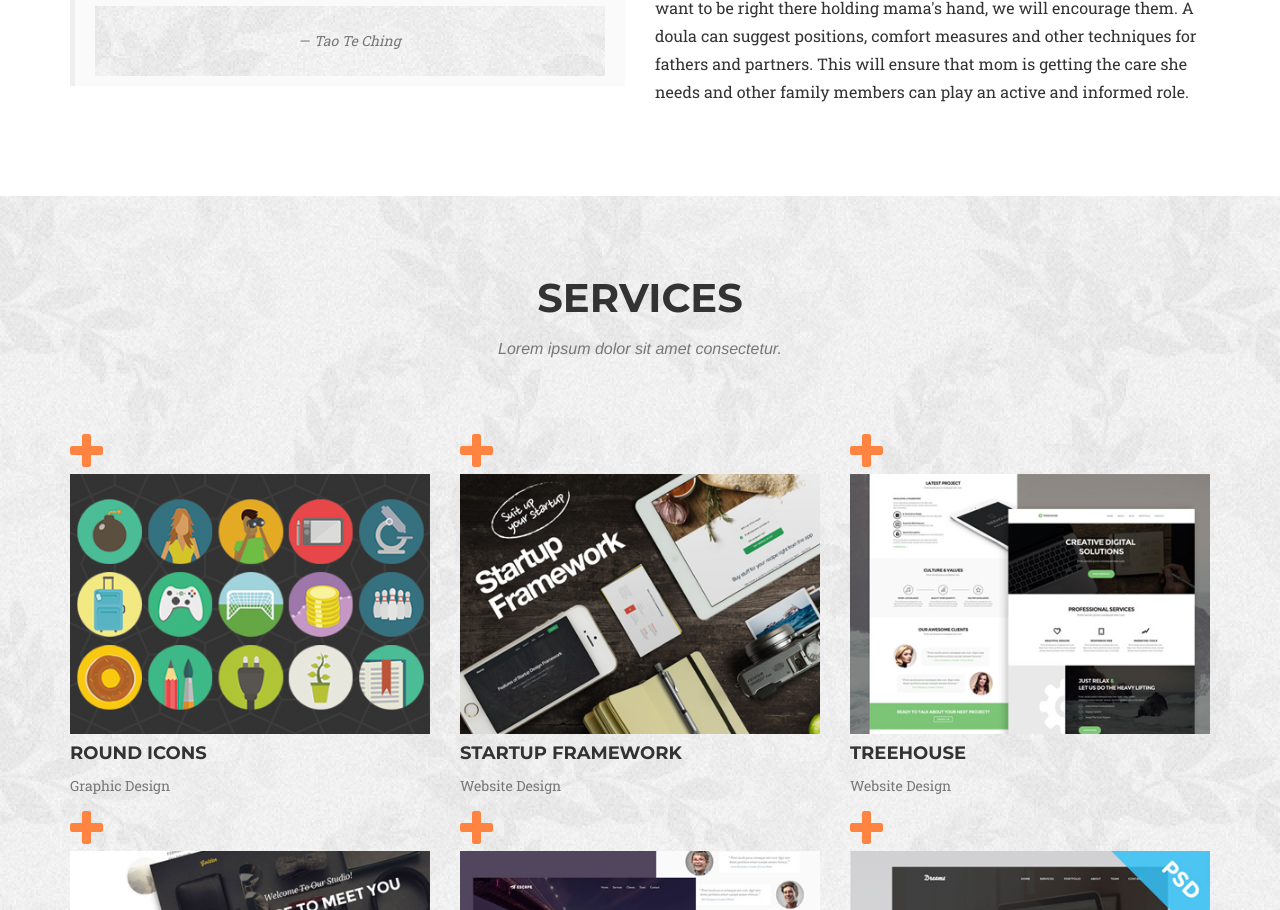
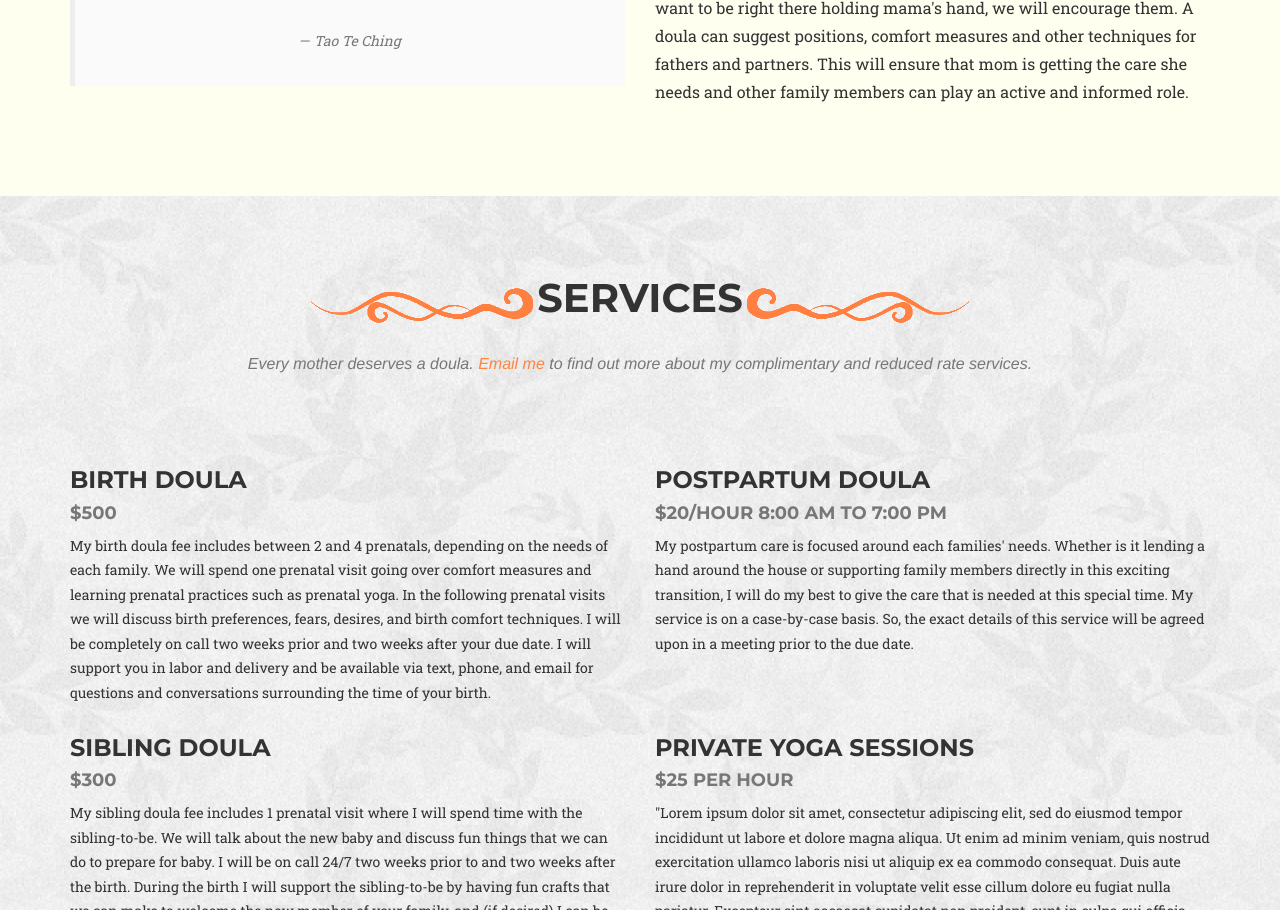
Before and after one commit to cheenbabes/ombaby, a plain HTML site: page index.html in a window 1280 px wide. Shown: the part 1890-2800 px from the top of the page. Drawn offline with nearby package versions, Linux system fonts and the light colour scheme; a script that the page names is missing; a web font is replaced by a local one.

Commit message:
services section and updated images

```diff
--- a/css/agency.css
+++ b/css/agency.css
@@ -681,6 +681,16 @@
     margin: 50px auto;
 }
 
+
+section#doula {
+/*
+    background-image: url(../img/yellowbackgroundpattern_opaque.jpg);
+    background-position: center;
+    background-repeat: repeat;
+*/
+    background-color: #fffff0;
+}
+
 section#services {
     background-image: url(../img/grey_leaves.png);
     background-position: center;
@@ -755,8 +765,6 @@
 footer {
     padding: 25px 0;
     text-align: center;
-    background-image: url(../img/grey_leaves.png);
-    background-repeat: repeat;
 }
 
 footer span.copyright {
--- a/index.html
+++ b/index.html
@@ -96,9 +96,9 @@
             <div class="row">
                 <div class="col-lg-12 text-center">
                     <div class="inline-image">
-                        <img src="img/orange_left.png">
+                        <img src="img/orange_left_blank.png">
                         <h2 class="section-heading">    What is a doula?    </h2>
-                        <img src="img/orange_right.png">
+                        <img src="img/orange_right_blank.png">
                     </div>
                     <h3 class="section-subheading text-muted">A doula is a professional who is trained to provide support for families before, after, and during birth</h3>
                 </div>
@@ -157,97 +157,44 @@
         <div class="container">
             <div class="row">
                 <div class="col-lg-12 text-center">
-                    <h2 class="section-heading">Services</h2>
-                    <h3 class="section-subheading text-muted">Lorem ipsum dolor sit amet consectetur.</h3>
+                    <div class="inline-image">
+                        <img src="img/orange_left_blank.png">
+                        <h2 class="section-heading">Services</h2>
+                        <img src="img/orange_right_blank.png">
+                    </div>
+
+                    <h3 class="section-subheading text-muted">Every mother deserves a doula. <a href="#contact">Email me</a> to find out more about my complimentary and reduced rate services.</h3>
                 </div>
             </div>
             <div class="row">
-                <div class="col-md-4 col-sm-6 portfolio-item">
-                    <a href="#portfolioModal1" class="portfolio-link" data-toggle="modal">
-                        <div class="portfolio-hover">
-                            <div class="portfolio-hover-content">
-                                <i class="fa fa-plus fa-3x"></i>
-                            </div>
-                        </div>
-                        <img src="img/portfolio/roundicons.png" class="img-responsive" alt="">
-                    </a>
-                    <div class="portfolio-caption">
-                        <h4>Round Icons</h4>
-                        <p class="text-muted">Graphic Design</p>
-                    </div>
+                <div class="col-md-6">
+                    <h3>Birth Doula</h3>
+                    <h4 class="text-muted">$500</h4>
+                    <p>My birth doula fee includes between 2 and 4 prenatals, depending on the needs of each family. We will spend one prenatal visit going over comfort measures and learning prenatal practices such as prenatal yoga. In the following prenatal visits we will discuss birth preferences, fears, desires, and birth comfort techniques. I will be completely on call two weeks prior and two weeks after your due date. I will support you in labor and delivery and be available via text, phone, and email for questions and conversations surrounding the time of your birth.
+                    </p>
                 </div>
-                <div class="col-md-4 col-sm-6 portfolio-item">
-                    <a href="#portfolioModal2" class="portfolio-link" data-toggle="modal">
-                        <div class="portfolio-hover">
-                            <div class="portfolio-hover-content">
-                                <i class="fa fa-plus fa-3x"></i>
-                            </div>
-                        </div>
-                        <img src="img/portfolio/startup-framework.png" class="img-responsive" alt="">
-                    </a>
-                    <div class="portfolio-caption">
-                        <h4>Startup Framework</h4>
-                        <p class="text-muted">Website Design</p>
-                    </div>
+                <div class="col-md-6">
+                    <h3>Postpartum Doula</h3>
+                    <h4 class="text-muted">$20/hour 8:00 AM to 7:00 PM</h4>
+                    <p>
+                        My postpartum care is focused around each families' needs. Whether is it lending a hand around the house or supporting family members directly in this exciting transition, I will do my best to give the care that is needed at this special time. My service is on a case-by-case basis. So, the exact details of this service will be agreed upon in a meeting prior to the due date.</p>
                 </div>
-                <div class="col-md-4 col-sm-6 portfolio-item">
-                    <a href="#portfolioModal3" class="portfolio-link" data-toggle="modal">
-                        <div class="portfolio-hover">
-                            <div class="portfolio-hover-content">
-                                <i class="fa fa-plus fa-3x"></i>
-                            </div>
-                        </div>
-                        <img src="img/portfolio/treehouse.png" class="img-responsive" alt="">
-                    </a>
-                    <div class="portfolio-caption">
-                        <h4>Treehouse</h4>
-                        <p class="text-muted">Website Design</p>
-                    </div>
+            </div>
+            <div class="row">
+                <div class="col-md-6">
+                    <h3>Sibling Doula</h3>
+                    <h4 class="text-muted">$300</h4>
+                    <p>My sibling doula fee includes 1 prenatal visit where I will spend time with the sibling-to-be. We will talk about the new baby and discuss fun things that we can do to prepare for baby. I will be on call 24/7 two weeks prior to and two weeks after the birth. During the birth I will support the sibling-to-be by having fun crafts that we can make to welcome the new member of your family, and (if desired) I can be with the sibling-to-be at the birth. I am currently a certified early childhood teacher, and enjoy teaching children about birth as well as supporting them through this wonderful transition.
+                    </p>
                 </div>
-                <div class="col-md-4 col-sm-6 portfolio-item">
-                    <a href="#portfolioModal4" class="portfolio-link" data-toggle="modal">
-                        <div class="portfolio-hover">
-                            <div class="portfolio-hover-content">
-                                <i class="fa fa-plus fa-3x"></i>
-                            </div>
-                        </div>
-                        <img src="img/portfolio/golden.png" class="img-responsive" alt="">
-                    </a>
-                    <div class="portfolio-caption">
-                        <h4>Golden</h4>
-                        <p class="text-muted">Website Design</p>
-                    </div>
-                </div>
-                <div class="col-md-4 col-sm-6 portfolio-item">
-                    <a href="#portfolioModal5" class="portfolio-link" data-toggle="modal">
-                        <div class="portfolio-hover">
-                            <div class="portfolio-hover-content">
-                                <i class="fa fa-plus fa-3x"></i>
-                            </div>
-                        </div>
-                        <img src="img/portfolio/escape.png" class="img-responsive" alt="">
-                    </a>
-                    <div class="portfolio-caption">
-                        <h4>Escape</h4>
-                        <p class="text-muted">Website Design</p>
-                    </div>
-                </div>
-                <div class="col-md-4 col-sm-6 portfolio-item">
-                    <a href="#portfolioModal6" class="portfolio-link" data-toggle="modal">
-                        <div class="portfolio-hover">
-                            <div class="portfolio-hover-content">
-                                <i class="fa fa-plus fa-3x"></i>
-                            </div>
-                        </div>
-                        <img src="img/portfolio/dreams.png" class="img-responsive" alt="">
-                    </a>
-                    <div class="portfolio-caption">
-                        <h4>Dreams</h4>
-                        <p class="text-muted">Website Design</p>
-                    </div>
+                <div class="col-md-6">
+                    <h3>Private Yoga Sessions</h3>
+                    <h4 class="text-muted">$25 per hour</h4>
+                    <p>"Lorem ipsum dolor sit amet, consectetur adipiscing elit, sed do eiusmod tempor incididunt ut labore et dolore magna aliqua. Ut enim ad minim veniam, quis nostrud exercitation ullamco laboris nisi ut aliquip ex ea commodo consequat. Duis aute irure dolor in reprehenderit in voluptate velit esse cillum dolore eu fugiat nulla pariatur. Excepteur sint occaecat cupidatat non proident, sunt in culpa qui officia deserunt mollit anim id est laborum."</p>
                 </div>
             </div>
         </div>
+
     </section>
 
     <!-- About Section -->
```
Also changed, not shown: img/orange_left_blank.png (added), img/orange_right_blank.png (added), img/pictures.jpg (added), img/yellowbackgroundpattern.jpg (added), img/yellowbackgroundpattern_opaque.jpg (added).
